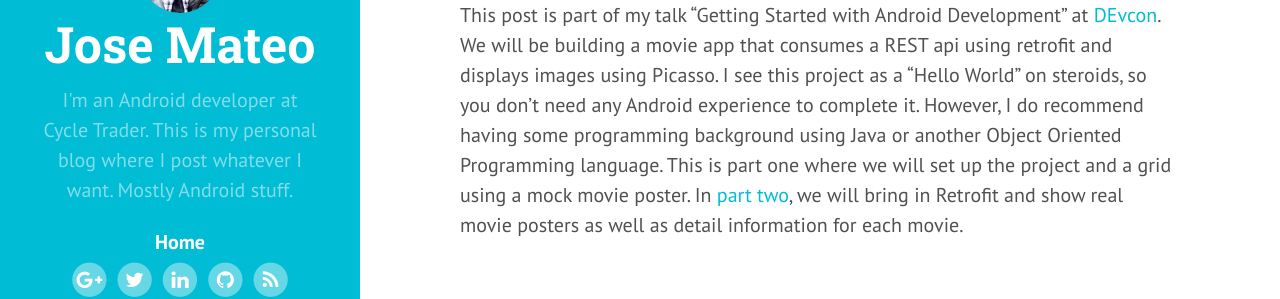
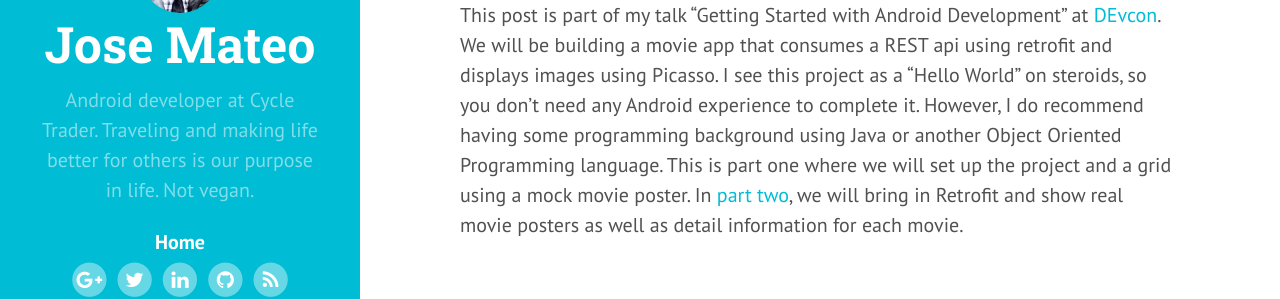
Before and after one commit to j-mateo/j-mateo.github.io, a Jekyll site: the page built from index.html, in a window 1280 px wide. Shown: the part 560-859 px from the top of the page. Built offline with Jekyll 4.4.1, drawn with Linux system fonts in a browser that asks for light colours; nearby versions of some CDN libraries; the list of posts is cut into pages by our own code.

Commit message:
Update _config.yml

```diff
--- a/_config.yml
+++ b/_config.yml
@@ -9,7 +9,7 @@
 # Setup
 title:            Jose Mateo
 tagline:          'Android and other stuff'
-description:      I'm an Android developer at Cycle Trader. This is my personal blog where I post whatever I want. Mostly Android stuff.
+description:      Android developer at Cycle Trader. Traveling and making life better for others is our purpose in life. Not vegan.
 url:              http://mateoj.com
 baseurl:          /
 googleplus:		  http://google.com/+JoseMateoA
```
